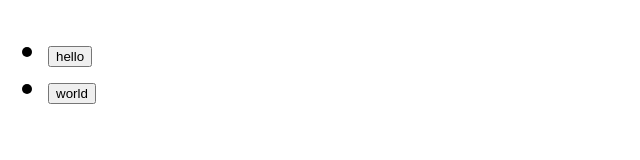
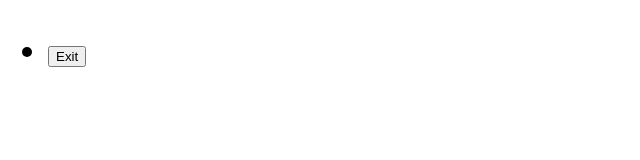
Before and after one commit to jamiebailey/sassm, a React app: page / in a window 1280 px wide. Shown: the top 160 px of the page, without its empty margins (0-640 px from the left). Built offline with nearby package versions, Linux system fonts and the light colour scheme.

Commit message:
cleaned up

```diff
--- a/src/components/App.js
+++ b/src/components/App.js
@@ -11,16 +11,9 @@ export default class App extends Component {
 
     render() {
         return <h1>
-            <Left
-                items={[
-                    {
-                        text: 'hello'
-                    },
-                    {
-                        text: 'world'
-                    }
-                ]}
-            />
+            <Left items={[
+                    {text: 'Exit', onClick: this.close}
+                ]} />
         </h1>
     }
 }
```
